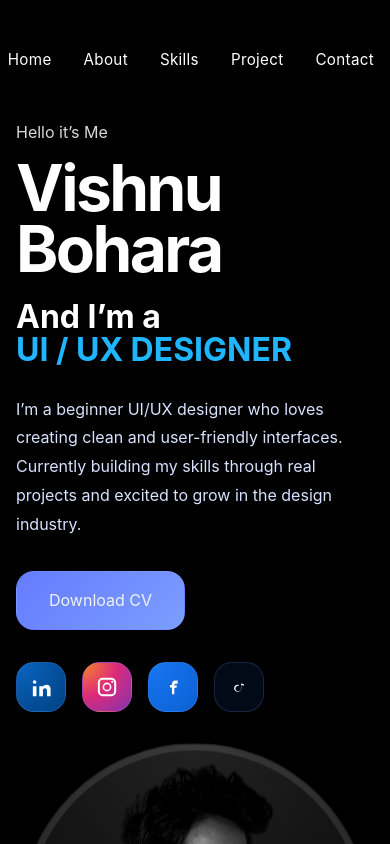
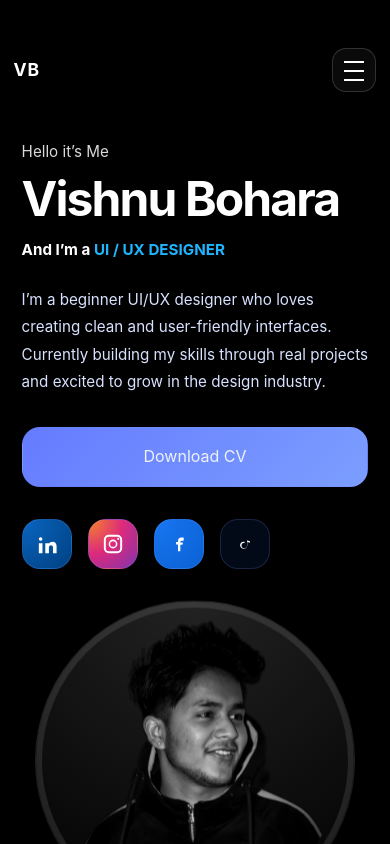
Before and after one commit to v1cky555/mywebsite, a React (Vite) app: page / in a window 390 px wide. Shown: the top 844 px of the page. Built offline with nearby package versions, Linux system fonts and the light colour scheme; the HTML template or start-up script is replaced by a standard one.

Commit message:
implement responsive mobile navigation with toggle button and overlay

```diff
--- a/src/App.css
+++ b/src/App.css
@@ -6,9 +6,73 @@
 
 .site-nav {
   display: flex;
-  justify-content: flex-end;
+  justify-content: space-between;
   align-items: center;
   padding: 1rem 0;
+  position: relative;
+  z-index: 20;
+}
+
+.nav-brand {
+  color: #ffffff;
+  font-weight: 700;
+  font-size: 1.1rem;
+  letter-spacing: 0.05em;
+  display: none;
+}
+
+.mobile-nav-toggle {
+  display: none;
+  width: 44px;
+  height: 44px;
+  border: 1px solid rgba(255, 255, 255, 0.16);
+  border-radius: 14px;
+  background: rgba(255, 255, 255, 0.04);
+  backdrop-filter: blur(10px);
+  color: #ffffff;
+  cursor: pointer;
+  position: relative;
+  z-index: 22;
+  padding: 0;
+  display: inline-flex;
+  align-items: center;
+  justify-content: center;
+}
+
+.mobile-nav-toggle span {
+  position: absolute;
+  left: 50%;
+  width: 20px;
+  height: 2px;
+  background: #ffffff;
+  transform: translateX(-50%);
+  transition: transform 0.25s ease, opacity 0.25s ease, top 0.25s ease;
+}
+
+.mobile-nav-toggle span:nth-child(1) {
+  top: 12px;
+}
+
+.mobile-nav-toggle span:nth-child(2) {
+  top: 21px;
+}
+
+.mobile-nav-toggle span:nth-child(3) {
+  top: 30px;
+}
+
+.mobile-nav-toggle.open span:nth-child(1) {
+  top: 21px;
+  transform: translateX(-50%) rotate(45deg);
+}
+
+.mobile-nav-toggle.open span:nth-child(2) {
+  opacity: 0;
+}
+
+.mobile-nav-toggle.open span:nth-child(3) {
+  top: 21px;
+  transform: translateX(-50%) rotate(-45deg);
 }
 
 .nav-logo {
@@ -44,9 +108,69 @@
   transform: translateY(-1px);
 }
 
+.nav-links.open {
+  display: block;
+}
+
+.mobile-nav-overlay {
+  display: none;
+}
+
 .hero-section {
   min-height: calc(100vh - 5rem);
   padding: 2rem 0 3rem;
+}
+
+@media (max-width: 900px) {
+  .nav-brand {
+    display: block;
+  }
+
+  .mobile-nav-toggle {
+    display: inline-flex;
+  }
+
+  .nav-links {
+    display: none;
+  }
+
+  .nav-links.open {
+    display: flex;
+  }
+
+  .nav-links.open button {
+    text-align: left;
+    width: 100%;
+    font-size: 1.05rem;
+    padding: 0.75rem 0;
+  }
+
+  .mobile-nav-overlay {
+    display: none;
+  }
+
+  .mobile-nav-overlay.open {
+    display: block;
+    position: fixed;
+    inset: 0;
+    background: rgba(0, 0, 0, 0.4);
+    z-index: 19;
+  }
+
+  .nav-links {
+    position: fixed;
+    top: 0;
+    right: 0;
+    height: 100vh;
+    width: min(85vw, 320px);
+    background: rgba(8, 12, 20, 0.98);
+    backdrop-filter: blur(18px);
+    box-shadow: -15px 0 40px rgba(0, 0, 0, 0.35);
+    flex-direction: column;
+    gap: 1.5rem;
+    padding: 5rem 1.5rem 2rem;
+    z-index: 21;
+  }
 }
 
 .hero-grid {
@@ -822,7 +946,22 @@
 
   .hero-photo-ring,
   .about-photo-ring.about-photo-circle {
-    width: min(100%, 350px);
+    width: min(100%, 320px);
+  }
+
+  .hero-copy,
+  .about-copy {
+    padding: 0 0.5rem;
+  }
+
+  .button,
+  .hero-actions .button {
+    width: 100%;
+    min-width: 0;
+  }
+
+  .skill-card {
+    padding: 1.8rem;
   }
 }
 
@@ -905,15 +1044,51 @@
 
 @media (max-width: 640px) {
   .app-shell {
-    padding: 2rem 1rem 3rem;
+    padding: 2rem 0.85rem 3rem;
   }
 
   .hero-actions {
     flex-direction: column;
     align-items: stretch;
+    gap: 1rem;
+  }
+
+  .hero-copy h1 {
+    font-size: clamp(3rem, 10vw, 4.2rem);
+  }
+
+  .hero-copy p,
+  .about-copy p,
+  .skills-subtitle,
+  .contact-subtitle {
+    font-size: 0.95rem;
   }
 
   .nav-links {
-    justify-content: flex-end;
+    justify-content: center;
+    flex-wrap: wrap;
+    gap: 0.85rem;
+  }
+
+  .nav-links button,
+  .nav-links a {
+    padding: 0.5rem 0.75rem;
+  }
+
+  .section-panel {
+    padding: 2.5rem 0;
+  }
+
+  .projects-grid,
+  .skills-grid {
+    grid-template-columns: 1fr;
+  }
+
+  .project-card-image {
+    min-height: 260px;
+  }
+
+  .contact-form {
+    max-width: 100%;
   }
 }
--- a/src/App.jsx
+++ b/src/App.jsx
@@ -15,6 +15,7 @@ function App() {
   const [email, setEmail] = useState('');
   const [message, setMessage] = useState('');
   const [statusMessage, setStatusMessage] = useState('');
+  const [isMenuOpen, setIsMenuOpen] = useState(false);
 
   const handleSubmit = (event) => {
     event.preventDefault();
@@ -47,12 +48,26 @@ function App() {
       el.scrollIntoView({ behavior: 'smooth', block: 'start' });
       window.history.replaceState(null, '', window.location.pathname + window.location.search);
     }
+    setIsMenuOpen(false);
   };
 
   return (
     <div className="app-shell">
       <nav className="site-nav">
-        <div className="nav-links">
+        <div className="nav-brand">VB</div>
+        <button
+          type="button"
+          className={`mobile-nav-toggle ${isMenuOpen ? 'open' : ''}`}
+          onClick={() => setIsMenuOpen((open) => !open)}
+          aria-expanded={isMenuOpen}
+          aria-label="Toggle navigation menu"
+        >
+          <span />
+          <span />
+          <span />
+        </button>
+
+        <div className={`nav-links ${isMenuOpen ? 'open' : ''}`}>
           <button type="button" onClick={() => scrollToSection('home')}>Home</button>
           <button type="button" onClick={() => scrollToSection('about')}>About</button>
           <button type="button" onClick={() => scrollToSection('skills')}>Skills</button>
@@ -60,6 +75,11 @@ function App() {
           <button type="button" onClick={() => scrollToSection('contact')}>Contact</button>
         </div>
       </nav>
+
+      <div
+        className={`mobile-nav-overlay ${isMenuOpen ? 'open' : ''}`}
+        onClick={() => setIsMenuOpen(false)}
+      />
 
       <main>
         <section className="hero-section" id="home">
```
